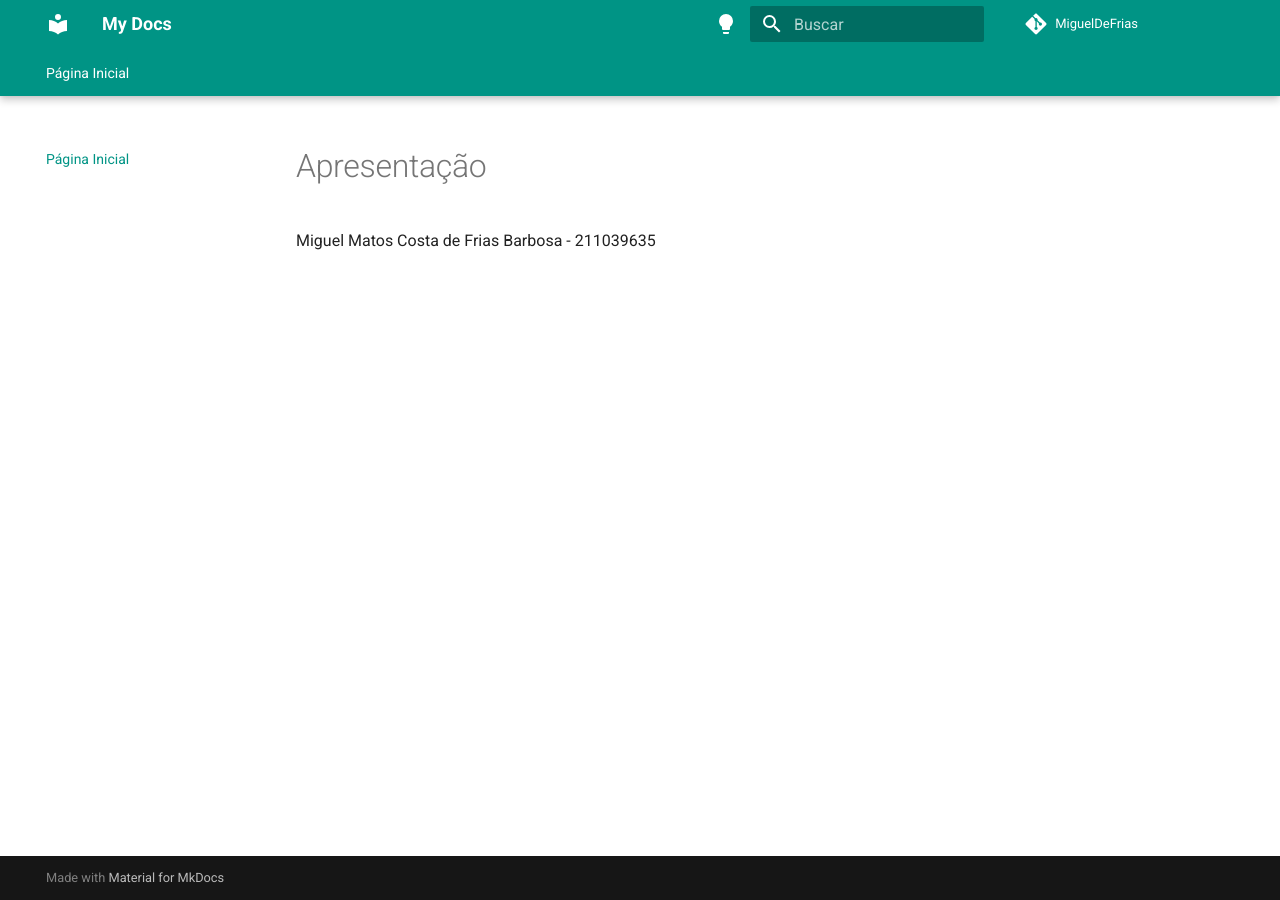
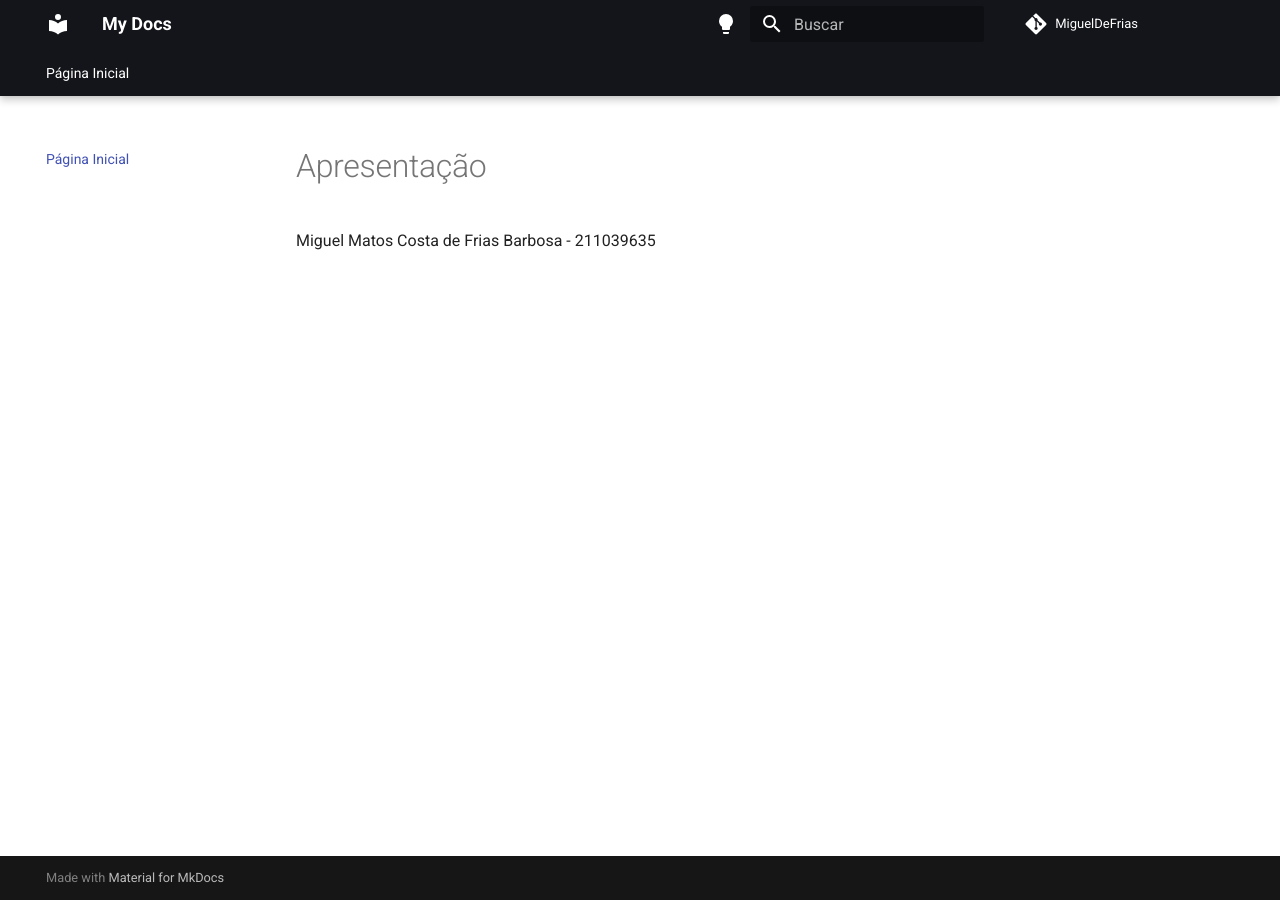
Before and after one commit to migueldefrias/MiguelDeFrias, an MkDocs documentation site: the page built from docs/index.md, in a window 1280 px wide. Built offline with MkDocs 1.6.1 and Material for MkDocs 9.7.7, drawn with Linux system fonts in a browser that asks for light colours; comment, search, counter and statistics services are not loaded.

Commit message:
mudando cores

```diff
--- a/mkdocs.yml
+++ b/mkdocs.yml
@@ -4,7 +4,7 @@ repo_name: MiguelDeFrias
 
 theme:
   icon:
-   repo: fontawesome/brands/git-alt
+   repo:
   name: material
   features:
     - navigation.instant
@@ -20,14 +20,14 @@ theme:
       toggle:
         icon: material/lightbulb
         name: Switch to dark mode
-      primary: teal
-      accent: green
+      primary: black
+      accent: blue
     - scheme: slate
       toggle:
         icon: material/lightbulb-outline
         name: Switch to light mode
-      primary: teal
-      accent: blue
+      primary: dark blue
+      accent: yellow
 
 nav:
   - Página Inicial: index.md
```
